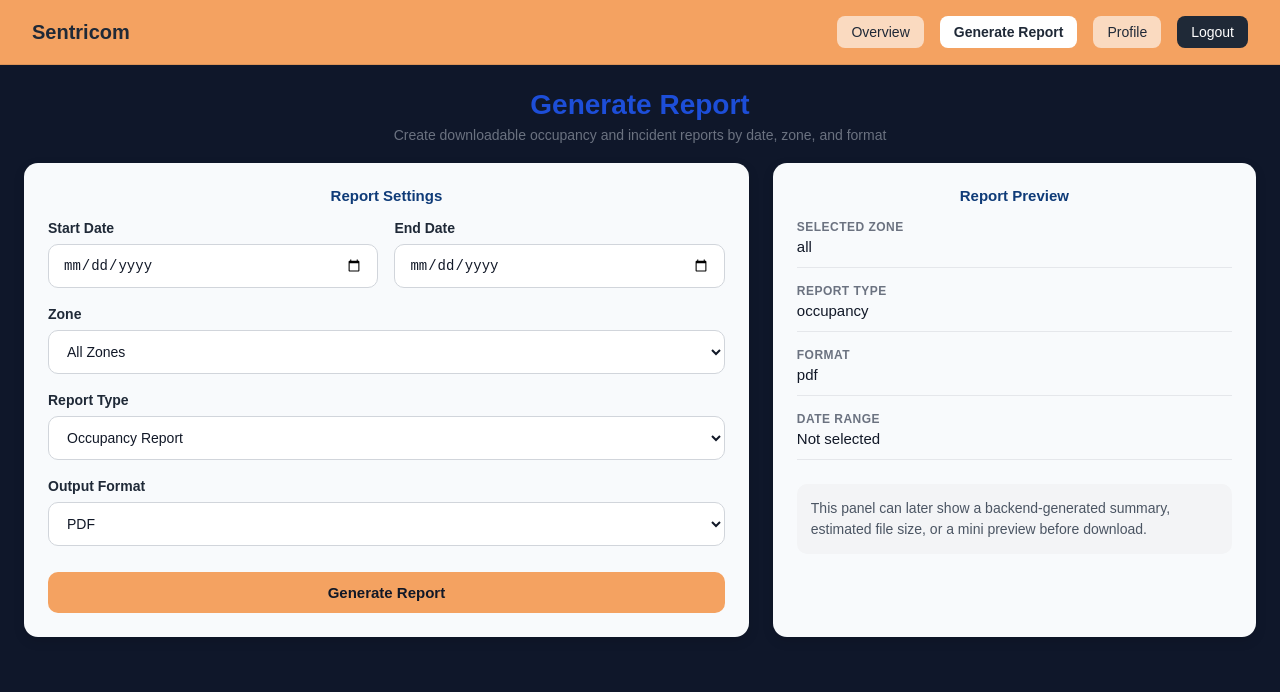
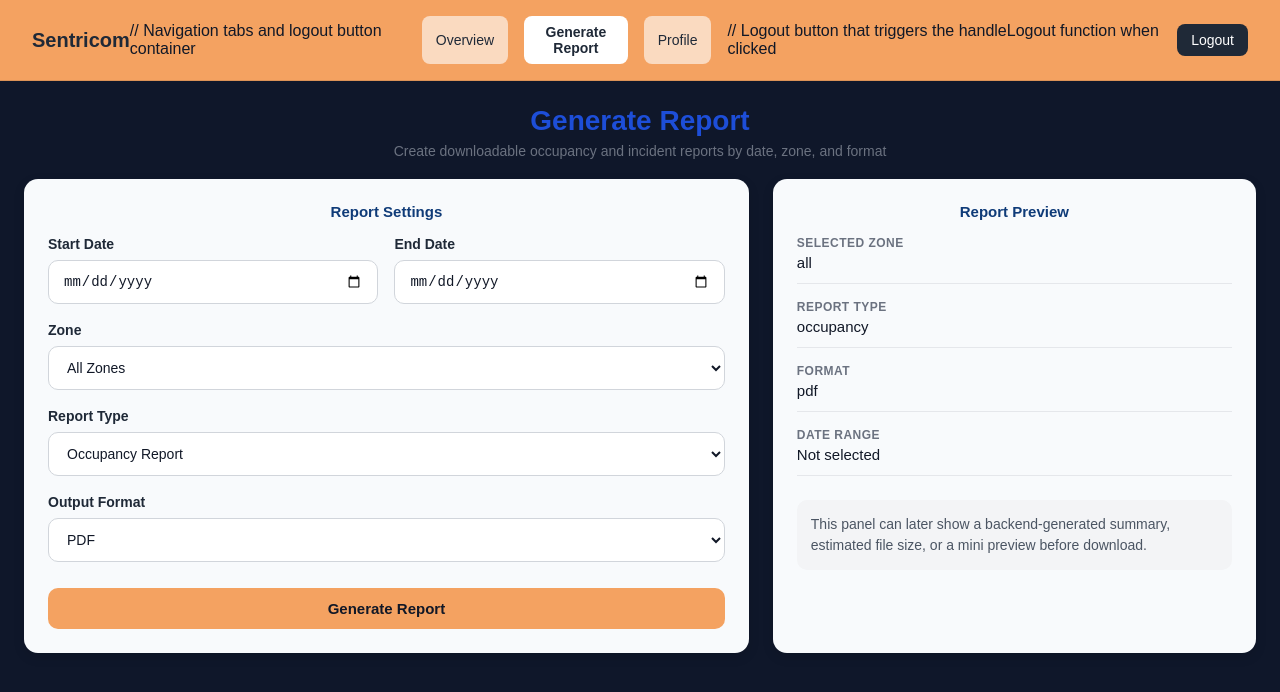
Before and after one commit to RoryDodd/Final-Project---Sentricom, a React (Vite) app in the folder sentricom-frontend/: page /generate in a window 1280 px wide. Shown: the top 692 px of the page. Built offline with nearby package versions, Linux system fonts and the light colour scheme.

Commit message:
More Comments
Added more comments for the rest of the code.

```diff
--- a/sentricom-frontend/src/components/AlertPanel.jsx
+++ b/sentricom-frontend/src/components/AlertPanel.jsx
@@ -1,9 +1,11 @@
+// AlertPanel component that displays important alerts related to zone overcrowding and density
 export default function AlertPanel() {
    const alerts = [
     "Zone 5 overcrowded",
      "Zone 2 increasing density",
     ];
 
+  // Render the alert panel with the list of alerts
    return (
   <div className="alert-panel">
     {alerts.map((alert, index) => (
--- a/sentricom-frontend/src/components/Card.jsx
+++ b/sentricom-frontend/src/components/Card.jsx
@@ -1,3 +1,4 @@
+// Card component that serves as a reusable container for displaying content with an optional title
 export default function Card({ title, children }) {
   return (
     <section className="card">
--- a/sentricom-frontend/src/components/Header.jsx
+++ b/sentricom-frontend/src/components/Header.jsx
@@ -1,29 +1,39 @@
+// Header component that displays the app logo, navigation tabs, and logout button
 import { useNavigate, useLocation } from "react-router-dom";
 
+// Importing necessary hooks from react-router-dom for navigation and location tracking
 export default function Header() {
   const navigate = useNavigate();
   const location = useLocation();
 
+  // Define the navigation tabs with their labels and corresponding paths
   const tabs = [
     { label: "Overview", path: "/dashboard" },
     { label: "Generate Report", path: "/generate" },
     { label: "Profile", path: "/profile" },
   ];
 
+  // Function to handle logout action, which redirects the user to the login page
   const handleLogout = () => {
     navigate("/login");
   };
 
+  // Render the header with logo, navigation tabs, and logout button
   return (
+
+    // Main header container
     <header className="header">
       <div className="header-inner">
         <div className="logo">Sentricom</div>
 
+
+        // Navigation tabs and logout button container
         <div className="header-actions">
           <nav className="nav-tabs">
             {tabs.map((tab) => {
               const isActive = location.pathname === tab.path;
 
+              // Render each navigation tab with an active state based on the current location
               return (
                 <button
                   key={tab.label}
@@ -36,6 +46,7 @@ export default function Header() {
             })}
           </nav>
 
+            // Logout button that triggers the handleLogout function when clicked
           <button className="logout-button" onClick={handleLogout}>
             Logout
           </button>
--- a/sentricom-frontend/src/components/MainLayout.jsx
+++ b/sentricom-frontend/src/components/MainLayout.jsx
@@ -1,3 +1,4 @@
+// MainLayout component that defines the overall structure of the app, including the header and main content area
 import Header from "./Header";
 
 export default function MainLayout({ children }) {
--- a/sentricom-frontend/src/components/PageContainer.jsx
+++ b/sentricom-frontend/src/components/PageContainer.jsx
@@ -1,3 +1,4 @@
+// PageContainer component that provides a consistent layout for different pages in the app
 export default function PageContainer({ title, subtitle, children }) {
   return (
     <div className="page-container">
--- a/sentricom-frontend/src/main.jsx
+++ b/sentricom-frontend/src/main.jsx
@@ -1,6 +1,12 @@
 import React from "react";
+
+// Import ReactDOM for rendering the app
 import ReactDOM from "react-dom/client";
+
+// Import BrowserRouter for handling routing in the app
 import { BrowserRouter } from "react-router-dom";
+
+// Import the main App component and global styles
 import App from "./App";
 import "./index.css";
 
```
